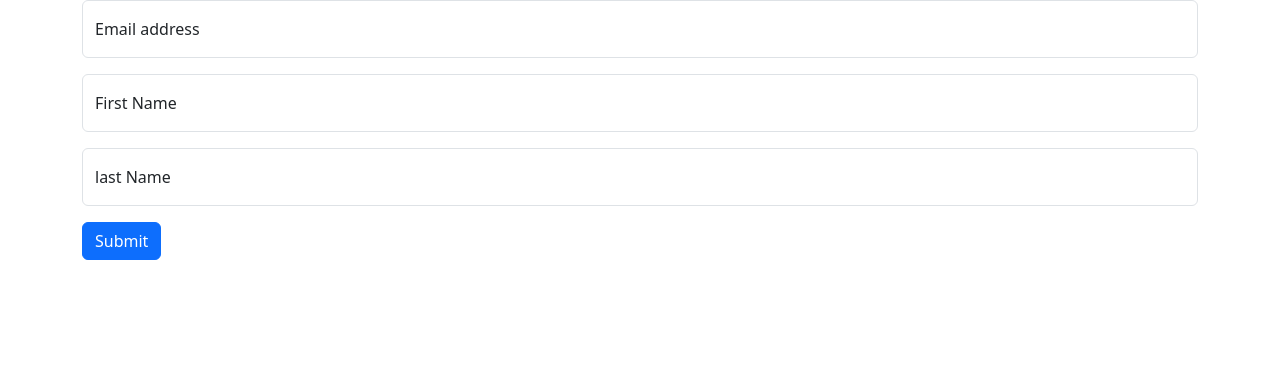
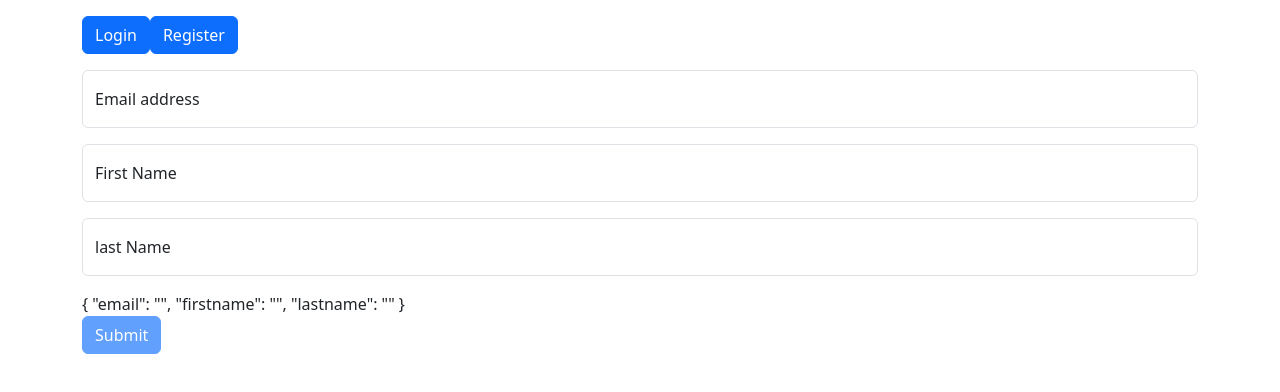
Before and after one commit to tharun-hanmandla/angular-space, an Angular app in the folder form-validations/: page / in a window 1280 px wide. Shown: the top 392 px of the page. Built offline with nearby package versions, Linux system fonts and the light colour scheme.

Commit message:
added margin borders

```diff
--- a/form-validations/src/app/app.component.html
+++ b/form-validations/src/app/app.component.html
@@ -1,14 +1,19 @@
 <div class="container">
 
+  <div class="mt-3 mb-3">
 
-  <!-- <button type="submit" class="btn btn-primary" (click)="onClick('login')">Login</button>
-  <button type="submit" class="btn btn-primary" (click)="onClick('register')">Register</button>
+    <button type="submit" class="btn btn-primary" (click)="onClick('login')">Login</button>
 
+    <button type="submit" class="btn btn-primary" (click)="onClick('register')">Register</button>
+
+  </div>
   <div *ngIf="buttonText=='login'">
     <app-login-form></app-login-form>
   </div>
   <div *ngIf="buttonText=='register'">
     <app-registration-form></app-registration-form>
-  </div> -->
-  <app-signup-reactive></app-signup-reactive>
+  </div>
+  <div class="mb-3" *ngIf="signupForm">
+    <app-signup-reactive></app-signup-reactive>
+  </div>
 </div>
--- a/form-validations/src/app/app.component.ts
+++ b/form-validations/src/app/app.component.ts
@@ -7,8 +7,10 @@ import { Component } from '@angular/core';
 })
 export class AppComponent {
   buttonText = ''
+  signupForm = true;
   title = 'form-validations';
   onClick(selectedButton: string) {
-    selectedButton == 'login' ? this.buttonText = selectedButton : this.buttonText = selectedButton
+    selectedButton == 'login' ? (this.buttonText = selectedButton,
+      this.signupForm = false) : (this.buttonText = selectedButton, this.signupForm = false)
   }
 }
--- a/form-validations/src/app/signup-reactive/signup-reactive.component.html
+++ b/form-validations/src/app/signup-reactive/signup-reactive.component.html
@@ -2,7 +2,7 @@
     <div class="form-floating mb-3">
         <input type="email" class="form-control" id="floatingInput" placeholder="name@example.com"
             formControlName="email">
-        <div *ngIf="form.get('email')?.touched && form.get('email')?.invalid" class="alert alert-danger">Email is
+        <div *ngIf="email?.touched && email?.invalid" class="alert alert-danger">Email is
             Required.</div>
         <label for="floatingInput">Email address</label>
         <!-- <div class="alert alert-danger " *ngIf="email.touched && !email.valid">Email is Required</div> -->
@@ -11,7 +11,7 @@
     <div class="form-floating mb-3">
         <input type="firstName" required class="form-control" id="floatingInput" placeholder="firstname"
             formControlName="firstname">
-        <div *ngIf="form.get('firstname')?.touched && form.get('firstname')?.invalid" class="alert alert-danger">First
+        <div *ngIf="firstname?.touched && firstname?.invalid" class="alert alert-danger">First
             is
             Required.</div>
         <label for="floatingInput">First Name</label>
@@ -21,12 +21,12 @@
     <div class="form-floating mb-3">
         <input type="lastName" required class="form-control" id="floatingInput" placeholder="lastname"
             formControlName="lastname">
-        <div *ngIf="form.get('lastname')?.touched && form.get('lastname')?.invalid" class="alert alert-danger">Last
+        <div *ngIf="lastname?.touched && lastname?.invalid" class="alert alert-danger">Last
             Name is
             Required.</div>
         <label for="floatingInput">last Name</label>
         <!-- <div class="alert alert-danger " *ngIf="lastName.touched && !lastName.valid">Last Name is Required</div> -->
     </div>
-
-    <button type="submit" class="btn btn-primary">Submit</button>
+    <div>{{form.value | json}}</div>
+    <button type="submit" class="btn btn-primary" [disabled]="form.invalid">Submit</button>
 </form>
--- a/form-validations/src/app/signup-reactive/signup-reactive.component.ts
+++ b/form-validations/src/app/signup-reactive/signup-reactive.component.ts
@@ -18,4 +18,14 @@ export class SignupReactiveComponent implements OnInit {
   ngOnInit(): void {
   }
 
+  get email() {
+    return this.form.get('email');
+  }
+  get firstname() {
+    return this.form.get('firstname');
+  }
+  get lastname() {
+    return this.form.get('lastname');
+  }
+
 }
```
